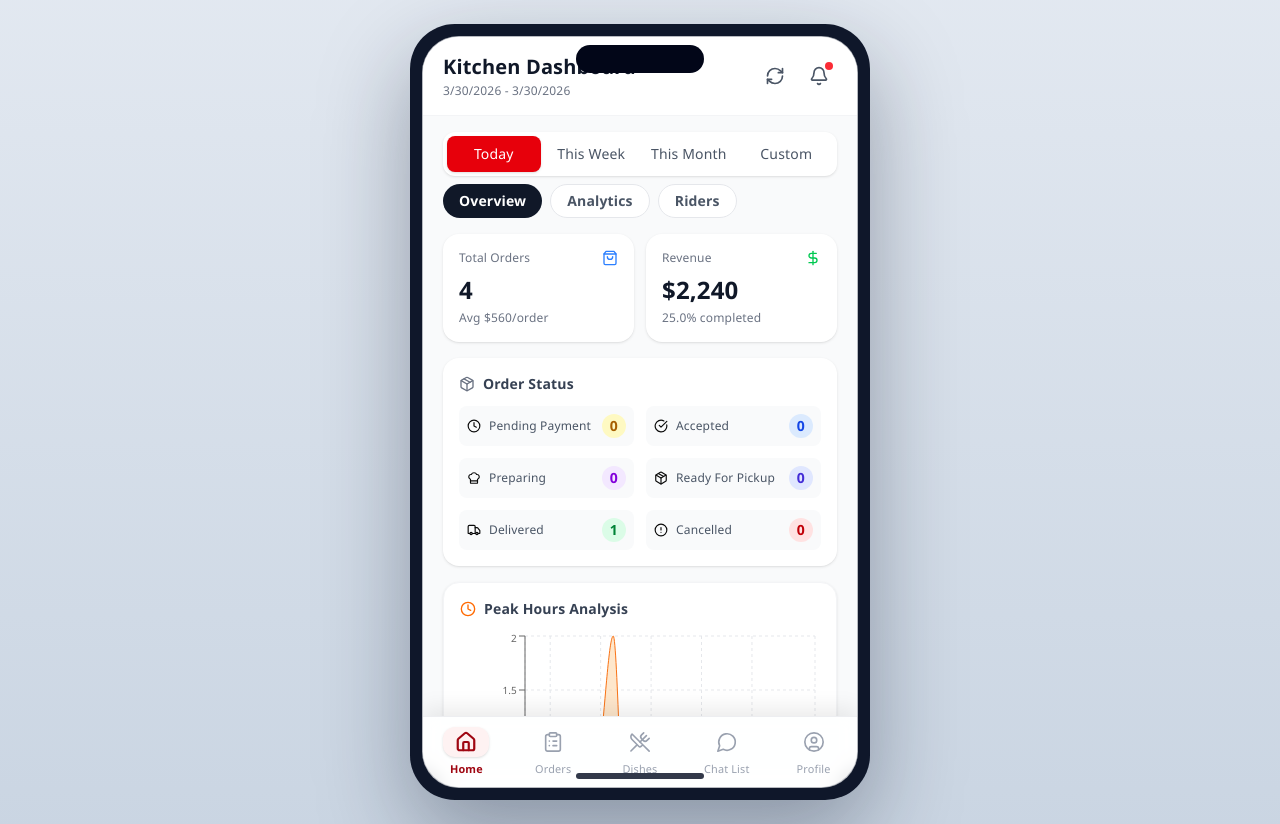
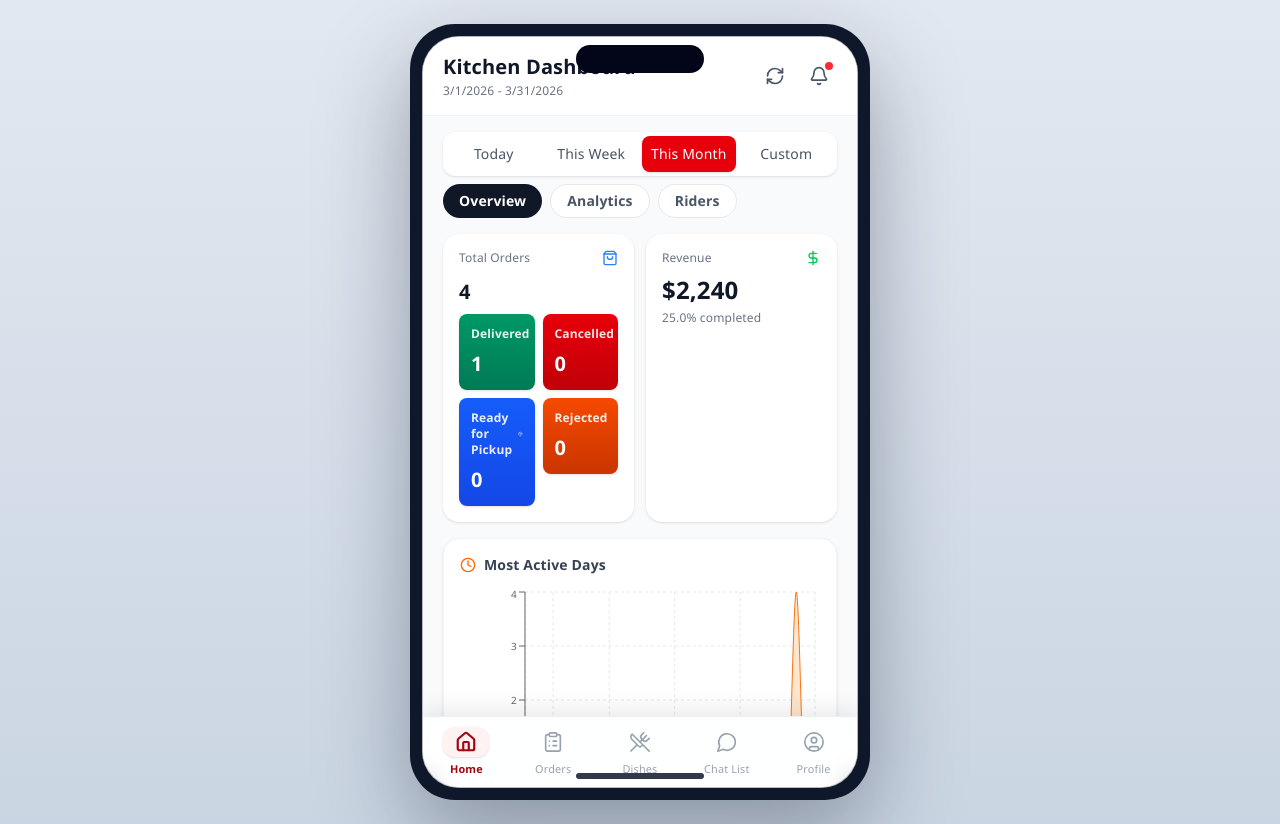
Before and after one commit to Sharjeel-sh/p2pnewworkflow, a React (Vite) app: page /kitchen/order/dashboard in a window 1280 px wide. Built offline with nearby package versions, Linux system fonts and the light colour scheme.

Commit message:
add the cnic number

```diff
--- a/src/app/components/kitchen/KitchenOrderDashboard.tsx
+++ b/src/app/components/kitchen/KitchenOrderDashboard.tsx
@@ -249,7 +249,7 @@ export function KitchenOrderDashboard() {
   const isLoading = !orders.length;
 
   // State management
-  const [selectedPeriod, setSelectedPeriod] = useState<'today' | 'week' | 'month' | 'custom'>('today');
+  const [selectedPeriod, setSelectedPeriod] = useState<'today' | 'week' | 'month' | 'custom'>('month');
   const [isRefreshing, setIsRefreshing] = useState(false);
   const [selectedView, setSelectedView] = useState<'overview' | 'analytics' | 'riders'>('overview');
   const [showCustomDatePicker, setShowCustomDatePicker] = useState(false);
@@ -511,19 +511,39 @@ export function KitchenOrderDashboard() {
     };
   }, [filteredOrders, riders]);
 
-  // Calculate peak hours
+  // Calculate peak hours / active days based on selected period
   const peakHours = useMemo<PeakHourData[]>(() => {
+    if (selectedPeriod === 'today') {
       const hourCounts = new Array(24).fill(0);
       filteredOrders.forEach(order => {
         const hour = new Date(order.createdAt).getHours();
         hourCounts[hour]++;
       });
-
       return hourCounts.map((count, hour) => ({
         hour: `${hour.toString().padStart(2, '0')}:00`,
         orders: count
       }));
-  }, [filteredOrders]);
+    }
+
+    const daysInRange = Math.max(1, Math.ceil((dateRange.end.getTime() - dateRange.start.getTime()) / 86400000) + 1);
+    return Array.from({ length: daysInRange }, (_, idx) => {
+      const date = new Date(dateRange.start);
+      date.setDate(date.getDate() + idx);
+      const dayOrders = filteredOrders.filter(order =>
+        new Date(order.createdAt).toDateString() === date.toDateString()
+      );
+      const label = selectedPeriod === 'week'
+        ? date.toLocaleDateString(undefined, { weekday: 'short' })
+        : date.toLocaleDateString(undefined, { month: 'short', day: 'numeric' });
+      return {
+        hour: label,
+        orders: dayOrders.length
+      };
+    });
+  }, [filteredOrders, dateRange, selectedPeriod]);
+
+  const activeHoursTitle = selectedPeriod === 'today' ? 'Most Active Hours' : 'Most Active Days';
+  const activePeakLabel = selectedPeriod === 'today' ? 'Peak hour:' : 'Peak day:';
 
   // Sort riders based on selected criteria
   const sortedRiders = useMemo(() => {
@@ -810,14 +830,56 @@ export function KitchenOrderDashboard() {
               {/* KPI Cards */}
               <div className="px-5 grid grid-cols-2 gap-3">
                 <div className="bg-white rounded-2xl p-4 shadow-sm">
-                  <div className="flex items-center justify-between mb-2">
+                  <div className="flex items-center justify-between mb-3">
                     <span className="text-xs font-medium text-gray-500">Total Orders</span>
                     <ShoppingBag size={16} className="text-blue-500" />
                   </div>
-                  <p className="text-2xl font-bold text-gray-900">{dashboardStats.totalOrders}</p>
-                  <p className="text-xs text-gray-500 mt-1">
-                    Avg {formatCurrency(dashboardStats.averageOrderValue)}/order
-                  </p>
+                  <p className="text-xl font-bold text-gray-900 mb-2">{dashboardStats.totalOrders}</p>
+
+                  {/* Two Vertical Columns */}
+                  <div className="grid grid-cols-2 gap-2">
+                    {/* Left Side - Delivered & Ready for Pickup */}
+                    <div className="space-y-2">
+                      {/* Delivered */}
+                      <div className="bg-gradient-to-b from-emerald-600 to-emerald-700 rounded-lg p-3 text-white shadow-sm">
+                        <div className="flex items-center justify-between mb-2">
+                          <span className="text-xs font-semibold opacity-90">Delivered</span>
+                          <Truck size={10} className="opacity-80" />
+                        </div>
+                        <p className="text-xl font-bold">{dashboardStats.ordersByStatus['delivered']}</p>
+                      </div>
+
+                      {/* Ready for Pickup */}
+                      <div className="bg-gradient-to-b from-blue-600 to-blue-700 rounded-lg p-3 text-white shadow-sm">
+                        <div className="flex items-center justify-between mb-2">
+                          <span className="text-xs font-semibold opacity-90">Ready for Pickup</span>
+                          <Package size={10} className="opacity-80" />
+                        </div>
+                        <p className="text-xl font-bold">{dashboardStats.ordersByStatus['ready-for-pickup']}</p>
+                      </div>
+                    </div>
+
+                    {/* Right Side - Cancelled & Rejected */}
+                    <div className="space-y-2">
+                      {/* Cancelled */}
+                      <div className="bg-gradient-to-b from-red-600 to-red-700 rounded-lg p-3 text-white shadow-sm">
+                        <div className="flex items-center justify-between mb-2">
+                          <span className="text-xs font-semibold opacity-90">Cancelled</span>
+                          <AlertCircle size={10} className="opacity-80" />
+                        </div>
+                        <p className="text-xl font-bold">{dashboardStats.ordersByStatus['cancelled']}</p>
+                      </div>
+
+                      {/* Rejected */}
+                      <div className="bg-gradient-to-b from-orange-600 to-orange-700 rounded-lg p-3 text-white shadow-sm">
+                        <div className="flex items-center justify-between mb-2">
+                          <span className="text-xs font-semibold opacity-90">Rejected</span>
+                          <X size={10} className="opacity-80" />
+                        </div>
+                        <p className="text-xl font-bold">{dashboardStats.ordersByStatus['pending payment']}</p>
+                      </div>
+                    </div>
+                  </div>
                 </div>
 
                 <div className="bg-white rounded-2xl p-4 shadow-sm">
@@ -832,37 +894,12 @@ export function KitchenOrderDashboard() {
                 </div>
               </div>
 
-              {/* Order Status Summary */}
-              <div className="px-5 mt-4">
-                <div className="bg-white rounded-2xl p-4 shadow-sm">
-                  <h3 className="text-sm font-semibold text-gray-700 mb-3 flex items-center gap-2">
-                    <Package size={16} className="text-gray-500" />
-                    Order Status
-                  </h3>
-                  <div className="grid grid-cols-2 gap-3">
-                    {Object.entries(dashboardStats.ordersByStatus).map(([status, count]) => (
-                      <div key={status} className="flex items-center justify-between p-2 bg-gray-50 rounded-lg">
-                        <div className="flex items-center gap-2">
-                          {getOrderStatusIcon(status)}
-                          <span className="text-xs text-gray-600 capitalize">
-                            {status === 'ready-for-pickup' ? 'Ready for Pickup' : status === 'pending payment' ? 'Pending Payment' : status}
-                          </span>
-                        </div>
-                        <span className={`text-sm font-semibold px-2 py-0.5 rounded-full ${getOrderStatusColor(status)}`}>
-                          {count}
-                        </span>
-                      </div>
-                    ))}
-                  </div>
-                </div>
-              </div>
-
               {/* Peak Hours Analysis */}
               <div className="px-5 mt-4">
                 <div className="bg-white rounded-2xl p-4 shadow-sm border border-gray-100">
                   <h3 className="text-sm font-semibold text-gray-700 mb-3 flex items-center">
                     <Clock size={16} className="mr-2 text-orange-500" />
-                    Peak Hours Analysis
+                    {activeHoursTitle}
                   </h3>
                   <div className="h-64">
                     <ResponsiveContainer width="100%" height="100%">
@@ -877,7 +914,7 @@ export function KitchenOrderDashboard() {
                   </div>
                   <div className="mt-3 text-center">
                     <p className="text-xs text-gray-500">
-                      Peak hour: <span className="font-semibold text-orange-600">
+                      {activePeakLabel} <span className="font-semibold text-orange-600">
                         {peakHours.reduce((max, curr) => curr.orders > max.orders ? curr : max, peakHours[0])?.hour || 'N/A'}
                       </span>
                     </p>
```
Also changed, not shown: 1 other file (tests, documents, lock files or other folders). Lines whose indentation alone changed are shown as unchanged.
